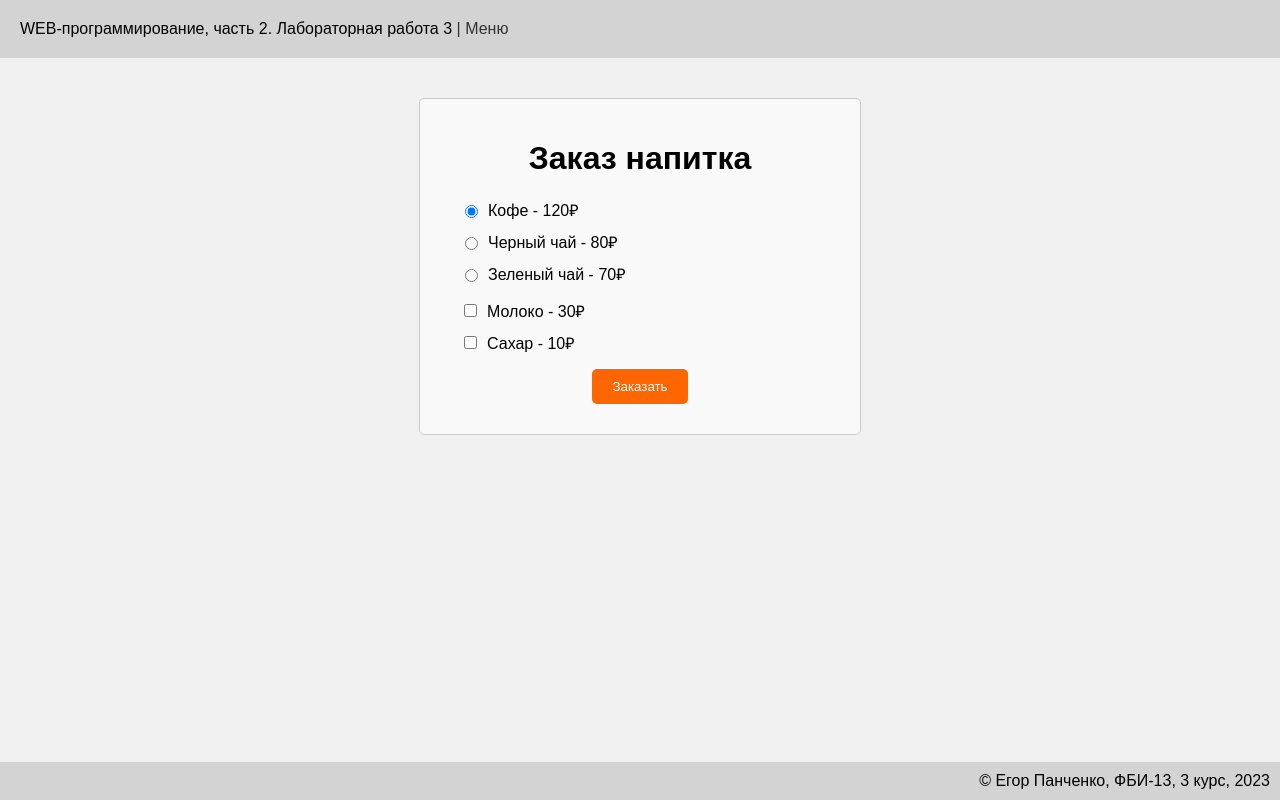
After one commit to sm4kotins/RGZ2, a Flask app: page /lab3/order in a window 1280 px wide. The commit adds this page. Run offline with Flask 3, Linux system fonts and the light colour scheme.

Commit message:
Заказ напитка

```diff
--- a/lab3.py
+++ b/lab3.py
@@ -18,3 +18,33 @@ def form1():
         errors['age'] = 'Введите возвраст!'
     sex = request.args.get('sex')
     return render_template('form1.html', user=user, age=age, sex=sex, errors=errors)
+
+
+@lab3.route('/lab3/order')
+def order():
+    return render_template('order.html')
+
+
+@lab3.route('/lab3/pay')
+def pay():
+    price = 0
+
+    drink = request.args.get('drink')
+    if drink == 'coffee':
+        price = 120
+    elif drink == 'black-tea':
+        price = 80
+    else:
+        price = 70
+
+    if request.args.get('milk') == 'on':
+        price += 30
+    if request.args.get('sugar') == 'on':
+        price += 10
+
+    return render_template('pay.html', price=price)
+
+
+@lab3.route('/lab3/success')
+def success():
+    return render_template('success.html')
--- a/static/main.css
+++ b/static/main.css
@@ -1,11 +1,11 @@
-body {
-    margin: 0;
-}
+
 main {
+    font-family: Arial, sans-serif;
     margin-bottom: 40px;
     padding: 10px;
 }
 header{
+    font-family: Arial, sans-serif;
     margin-bottom: 30px;
     padding: 20px;
     background: lightgray;
@@ -20,3 +20,84 @@ footer{
     left: 0;
     right: 0;
 }
+
+body {
+    font-family: Arial, sans-serif;
+    background-color: #f0f0f0;
+    margin: 0;
+    padding: 0;
+}
+a{
+    text-decoration: none;
+    color: #333;
+}
+a:hover{
+    color: #007bff;
+}
+div{
+    margin: 10px;
+}
+
+.order-form {
+    max-width: 400px;
+    margin: 0 auto;
+    padding: 20px;
+    border: 1px solid #ccc;
+    border-radius: 5px;
+    background-color: #f9f9f9;
+}
+
+h1 {
+    text-align: center;
+}
+
+.drink-options,
+.additives {
+    margin-bottom: 15px;
+}
+
+.option {
+    display: flex;
+    align-items: center;
+}
+
+input[type="radio"],
+input[type="checkbox"] {
+    margin-right: 10px;
+}
+
+.total {
+    margin-bottom: 15px;
+    text-align: center;
+    font-weight: bold;
+    font-size: 1.2em;
+}
+
+.total-label {
+    margin-bottom: 5px;
+}
+
+.total-amount {
+    color: #ff6600;
+}
+
+.submit-button {
+    text-align: center;
+}
+
+button {
+    background-color: #ff6600;
+    color: #fff;
+    padding: 10px 20px;
+    border: none;
+    border-radius: 5px;
+    cursor: pointer;
+}
+
+button:hover {
+    background-color: #ff4500;
+}
+.thank-you {
+    text-align: center;
+    margin-top: 50px;
+}
--- a/templates/base.html
+++ b/templates/base.html
@@ -4,14 +4,14 @@
     <meta charset="UTF-8">
     <meta name="viewport" content="width=device-width, initial-scale=1.0">
     <link rel="stylesheet" href="{{ url_for('static', filename='main.css')}}">
-    <title>Егор Панченко. {% block lab %}{% endblock %}</title>
+    <title>Егор Панченко. {% block lab %}{% endblock %} </title>
 </head>
 <body>
     <header>
-        WEB-программирование, часть 2. {{ self.lab() }}
+        WEB-программирование, часть 2. {{ self.lab() }} <a class="list" href="/menu"> | Меню</a>
     </header>
     <main>
-        <a href="/menu">МЕНЮ</a>
+
         {% block main %}{% endblock %}
     </main>
     <footer>
--- a/templates/lab3.html
+++ b/templates/lab3.html
@@ -9,5 +9,8 @@
         <li>
             <a href="/lab3/form1">Форма</a>
         </li>
+        <li>
+            <a href="/lab3/order">Заказ</a>
+        </li>
     </ol>
 {% endblock %}
--- /dev/null
+++ b/templates/order.html
@@ -0,0 +1,43 @@
+{% extends "base.html" %}
+
+{% block lab %}Лабораторная работа 3{% endblock %}
+
+{% block main %}
+    <div class="order-form">
+        <h1>Заказ напитка</h1>
+
+        <form action="/lab3/pay">
+
+            <div class="drink-options">
+                <div class="option">
+                    <input type="radio" value="coffee" name="drink" id="coffee" checked>
+                    <label for="coffee">Кофе - 120₽</label>
+                </div>
+                <div class="option">
+                    <input type="radio" value="black-tea" name="drink" id="black-tea">
+                    <label for="black-tea">Черный чай - 80₽</label>
+                </div>
+                <div class="option">
+                    <input type="radio" value="green-tea" name="drink" id="green-tea">
+                    <label for="green-tea">Зеленый чай - 70₽</label>
+                </div>
+            </div>
+
+            <div class="additives">
+                <div class="option">
+                    <input type="checkbox" name="milk" id="milk">
+                    <label for="milk">Молоко - 30₽</label>
+                </div>
+                <div class="option">
+                    <input type="checkbox" name="sugar" id="sugar">
+                    <label for="sugar">Сахар - 10₽</label>
+                </div>
+            </div>
+
+            <div class="submit-button">
+                <button type="submit">Заказать</button>
+            </div>
+        </form>
+    </div>
+
+{% endblock %}
```
Also changed, not shown: lab1.py (+2 -23 lines), templates/menu.html (added, +18 -0 lines), templates/pay.html (added, +36 -0 lines), templates/success.html (added, +10 -0 lines).
